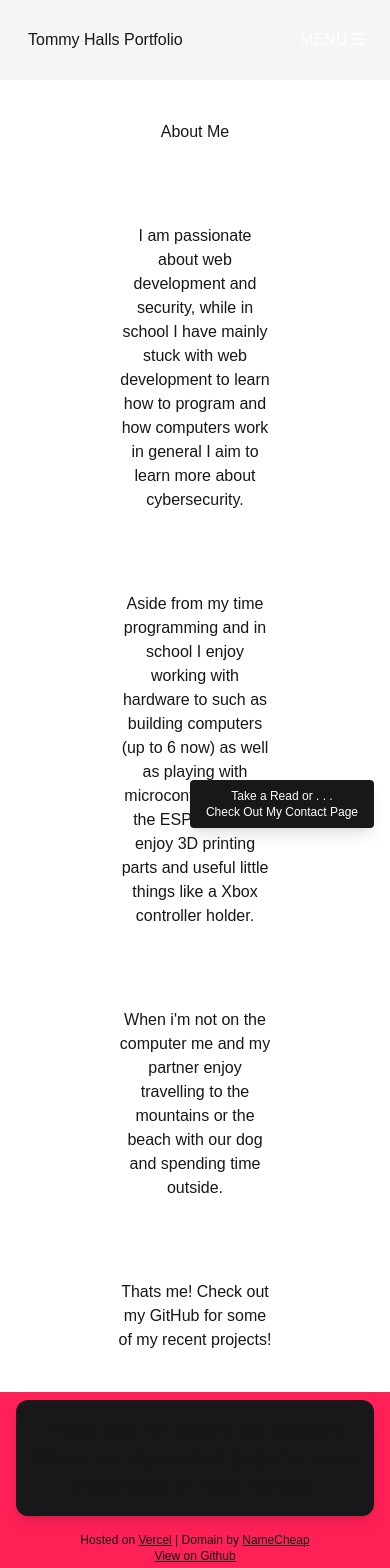
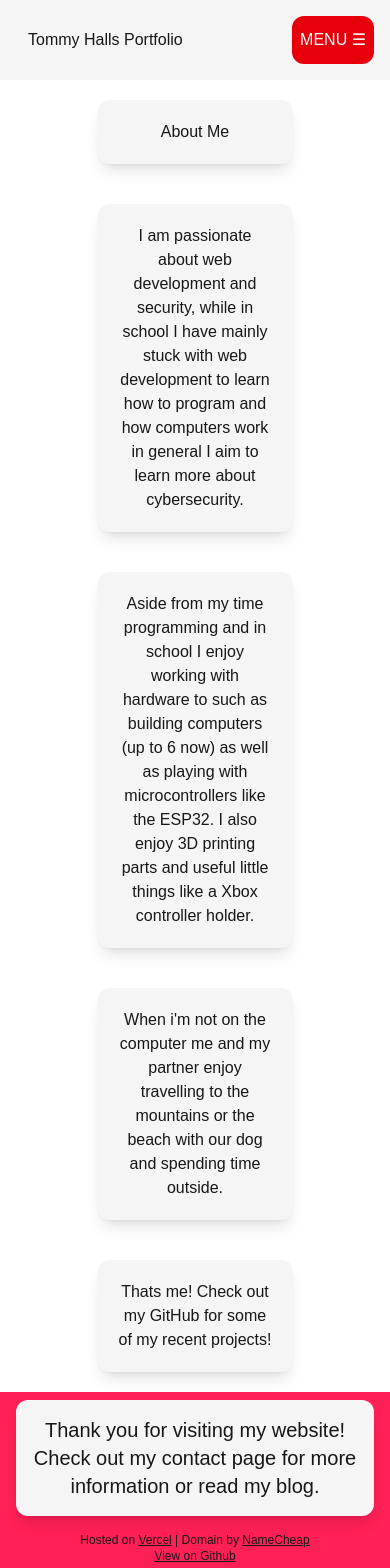
Before and after one commit to TeejMcSteez/nextWebsite, a Next.js app: page /about in a window 390 px wide. Shown: the top 1568 px of the page. Built offline with nearby package versions, Linux system fonts and the light colour scheme.

Commit message:
Minor UI Updates

```diff
--- a/src/app/about/page.js
+++ b/src/app/about/page.js
@@ -13,9 +13,7 @@ import NavBar from "../ui/Navbar";
 import Footer from "../ui/Footer";
 import BackToTop from "../ui/BackToTop";
 import { useRef, useState, useEffect } from "react";
-import PlzScroll from "../ui/PlzScroll";
 
-// See if there is a prettier way to do this, it errors on console becuase of the window object
 const useWindowScroll = ()  => {
     const [scrollPosition, setScrollPosition] = useState({
         x: 0,
@@ -57,7 +55,7 @@ export default function About() {
             </main>
             <Footer />
         </div>
-        {isScrolled ? <BackToTop targetRef={topRef} /> : <PlzScroll />}
+        {isScrolled ? <BackToTop targetRef={topRef} /> : ""}
         </>
     );
 }
--- a/src/app/ui/BackToTop.jsx
+++ b/src/app/ui/BackToTop.jsx
@@ -11,7 +11,7 @@ export default function BackToTop({ targetRef }) {
 
     return (
         <>
-        <button onClick={scrollToTop} className="fixed bottom-4 right-4 bg-zinc-900 text-white px-4 py-2 rounded shadow-lg hover:bg-red-800 transition">
+        <button onClick={scrollToTop} className="fixed bottom-4 right-4 dark:bg-zinc-900 dark:text-white bg-neutral-100 px-4 py-2 rounded shadow-lg hover:bg-red-800 transition">
         Back to Top
         </button>
         </>
--- a/src/app/ui/Footer.jsx
+++ b/src/app/ui/Footer.jsx
@@ -3,7 +3,7 @@ export default function Footer() {
         <>
         <footer className="bg-rose-500 py-2 bottom-0 w-full">
             <div className="max-w-5xl mx-auto px-4 text-center">
-                <div id="footer" className="bg-zinc-900 p-4 rounded-xl shadow-lg">
+                <div id="footer" className="dark:bg-zinc-900 bg-neutral-100 p-4 rounded-xl shadow-lg">
                     <p className="text-xl">Thank you for visiting my website!</p>
                     <p className="text-xl">Check out my contact page for more information or read my blog.</p>
                 </div>
--- a/src/app/ui/Navbar.jsx
+++ b/src/app/ui/Navbar.jsx
@@ -15,8 +15,8 @@ export default function NavBar() {
                 <a href="/contact" className="m-2 px-3 py-2 bg-red-600 rounded hover:bg-red-800">Contact</a>
             </nav>
 
-            <button className='md:hidden text-white m-2 p-2' onClick={() => setIsOpen(!isOpen)}>
-                {isOpen ? "" : "MENU ☰"}
+            <button className='md:hidden bg-red-600 text-white m-2 p-2 rounded-xl dark:bg-none' onClick={() => setIsOpen(!isOpen)}>
+                {isOpen ? <a className='animate-bounce'>↙️</a> : "MENU ☰"}
             </button>
 
         </header>
--- a/src/app/ui/PlzScroll.jsx
+++ /dev/null
@@ -1,5 +0,0 @@
-export default function PlzScroll() {
-    return (
-        <p className="fixed bottom-4 right-4 bg-zinc-900 text-white text-center px-4 py-2 rounded shadow-lg text-xs">Take a Read or . . . <br/> Check Out My Contact Page</p>
-    );
-}
--- a/src/app/ui/Typewriter.jsx
+++ b/src/app/ui/Typewriter.jsx
@@ -19,6 +19,6 @@ export default function Typewriter({text, speed = 100}) {
         return () => clearInterval(interval); // cleanup onUnmount
     }, [text, speed]);
     return (
-        <div className="relative w-1/2 text-center m-5 p-5 dark:bg-zinc-900 rounded-xl">{displayedText}</div>
+        <div className="relative w-1/2 text-center m-5 p-5 dark:bg-zinc-900 bg-neutral-100 rounded-xl shadow-lg">{displayedText}</div>
     );
 }
```
